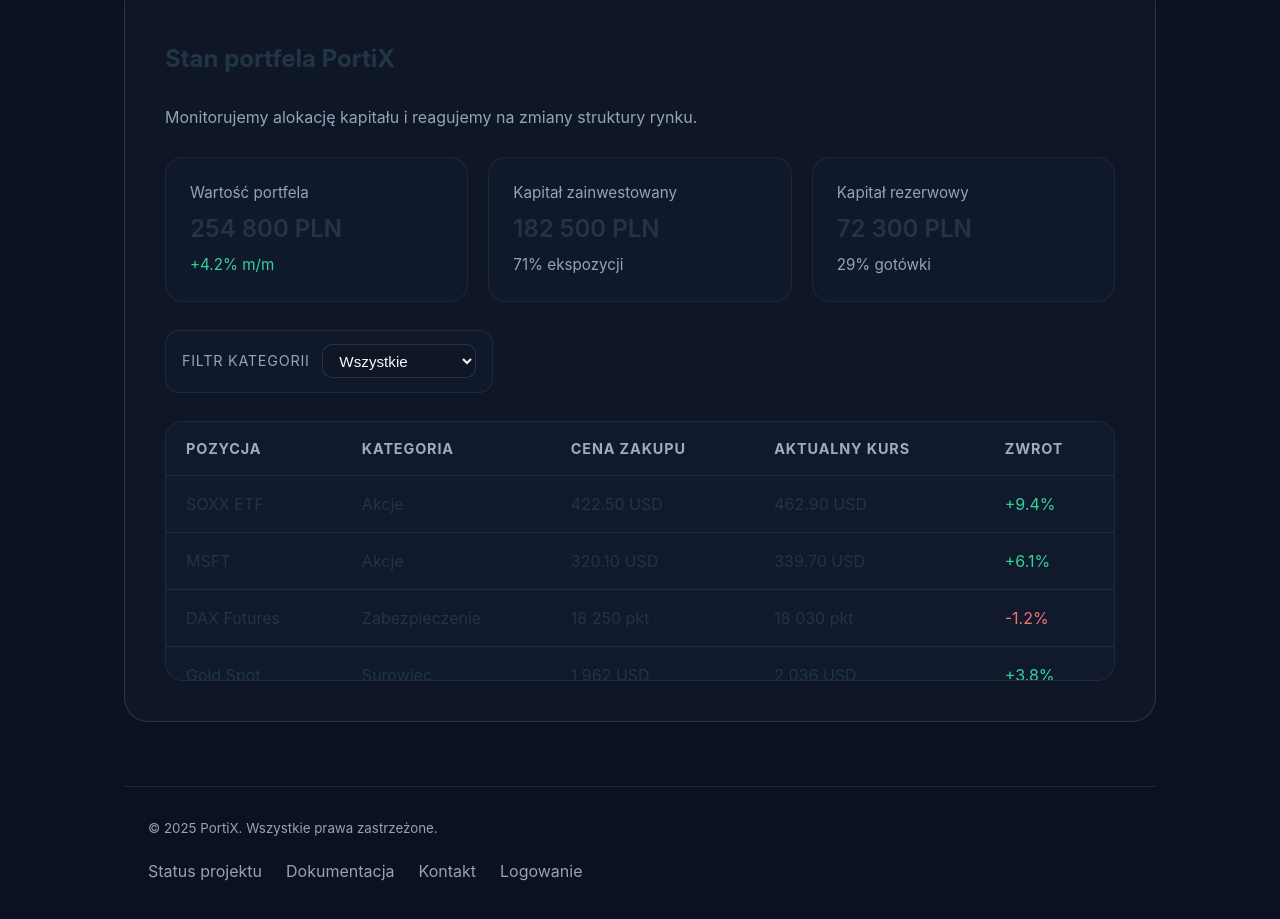
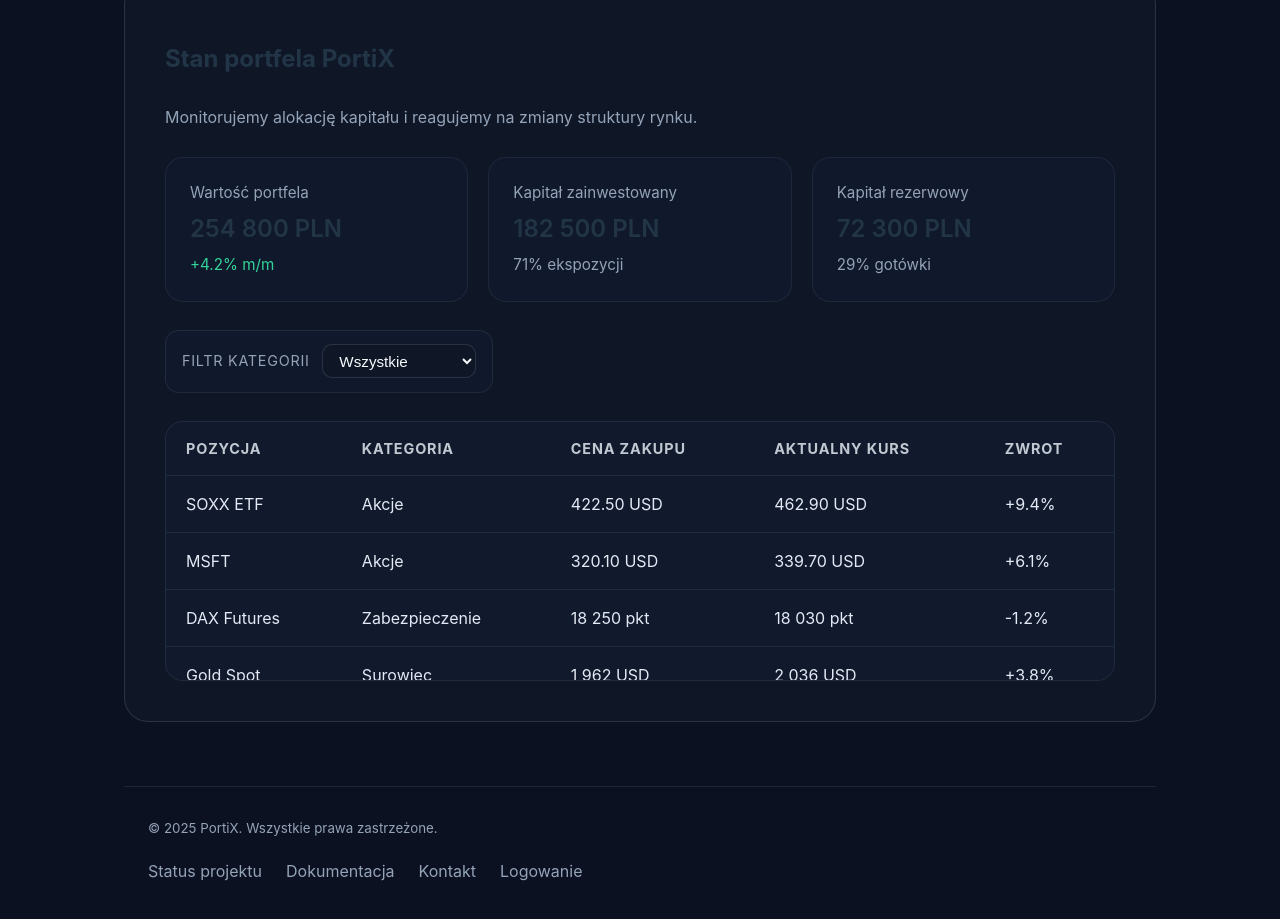
Before and after one commit to patryk-olti/PortiX, a website built with Vite: page frontend/index.html in a window 1280 px wide. Shown: the part 502-1421 px from the top of the page. Built offline with nearby package versions, Linux system fonts and the light colour scheme.

Commit message:
style(frontend): improve portfolio table contrast

```diff
--- a/frontend/src/style.css
+++ b/frontend/src/style.css
@@ -196,7 +196,12 @@ a {
   font-size: 0.9rem;
   letter-spacing: 0.06em;
   text-transform: uppercase;
-  color: rgb(226 232 240 / 0.7);
+  color: rgb(226 232 240 / 0.85);
+}
+
+.portfolio-table tbody td {
+  color: #e5e9f5;
+  font-size: 1rem;
 }
 
 .portfolio-table tbody tr:last-child td {
```
